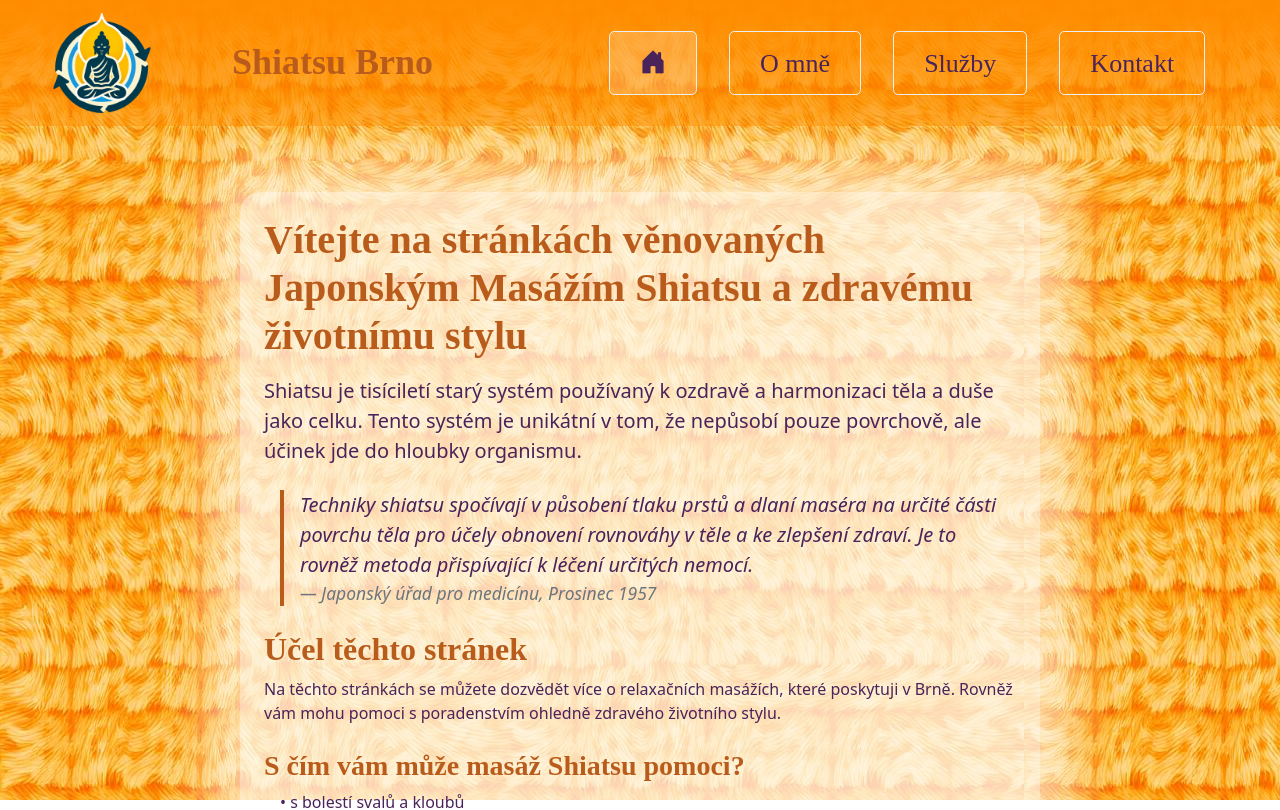
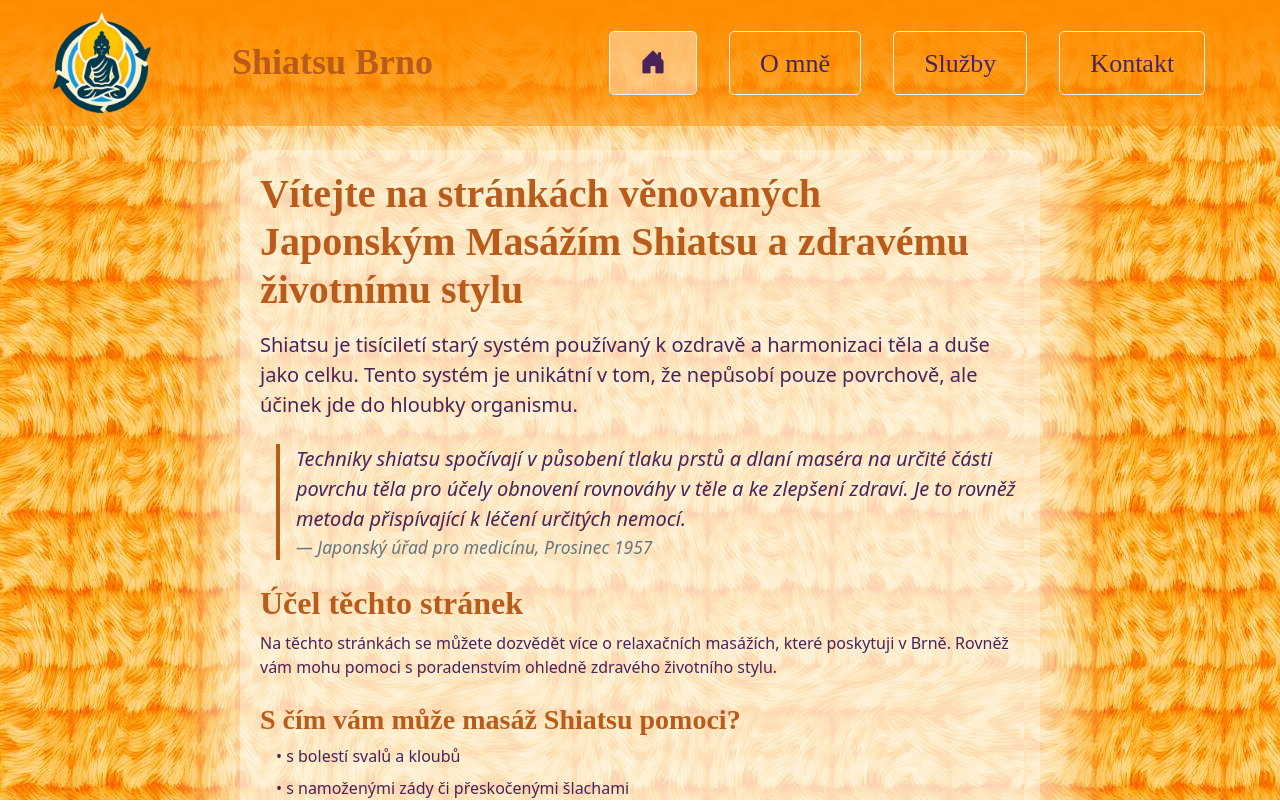
Before and after one commit to Ankhtepot/ShiatsuPetrklic, an Angular app: page /cs/home in a window 1280 px wide. Shown: the top 810 px of the page. Built offline with nearby package versions, Linux system fonts and the light colour scheme.

Commit message:
- added content-card for unification - restyling contact.component

```diff
--- /dev/null
+++ b/src/app/Components/content-card/content-card.component.html
@@ -0,0 +1,3 @@
+<div class="content" [ngStyle]="{ width: width}">
+  <ng-content></ng-content>
+</div>
--- /dev/null
+++ b/src/app/Components/content-card/content-card.component.scss
@@ -0,0 +1,15 @@
+@use '../../../styles/index' as styles;
+
+.content {
+  @include styles.frosted-glass(); // shared visual style
+  position: relative;
+  width: 100%;
+  padding: 20px;
+  margin: 150px auto 50px auto;
+  z-index: 20;
+  color: styles.$text-on-orange;
+
+  @media (max-width: 500px) {
+    margin-top: 120px; // Smaller shift on mobile
+  }
+}
--- a/src/app/Components/header_professional/header-professional.component.scss
+++ b/src/app/Components/header_professional/header-professional.component.scss
@@ -78,7 +78,7 @@ $background-color: 255;
   }
 
   a.active {
-    background-color: rgba($background-color, $background-color, $background-color, 0.2);
+    background-color: rgba($background-color, $background-color, $background-color, 0.4);
     transition: color 0.3s;
     font-weight: bold;
 
--- a/src/app/pages/about-me/about-me.component.html
+++ b/src/app/pages/about-me/about-me.component.html
@@ -1,4 +1,4 @@
-<div class="card content p-4">
+<app-content-card>
   <div class="profile-section">
     <p>
       <img
@@ -30,6 +30,4 @@
       <span [innerHTML]="T.about_me_part3 | text" class="d-block"></span>
     </p>
   </div>
-</div>
-
-<div style="height: 100px"></div>
+</app-content-card>
--- a/src/app/pages/about-me/about-me.component.ts
+++ b/src/app/pages/about-me/about-me.component.ts
@@ -3,13 +3,14 @@ import {Category, ImageSize, ImagesService} from "../../services/images.service"
 import {T} from '../../shared/constants/text.tokens';
 import {ETextStyle, TextPipe} from "../../pipes/text.pipe";
 import {CommonModule} from '@angular/common';
+import {ContentCardComponent} from '../../Components/content-card/content-card.component';
 
 @Component({
   selector: 'app-about-me',
   templateUrl: './about-me.component.html',
   styleUrls: ['./about-me.component.scss'],
   standalone: true,
-  imports: [CommonModule, TextPipe]
+  imports: [CommonModule, TextPipe, ContentCardComponent]
 })
 export class AboutMeComponent implements OnInit {
   profileImagePath: string = '';
--- a/src/app/pages/contact/contact.component.html
+++ b/src/app/pages/contact/contact.component.html
@@ -1,25 +1,23 @@
-<div class="container contact-container">
-  <div class="row g-4">
+<app-content-card [width]="'80%'">
+  <div class="row g-4 align-items-stretch">
     <!-- Left Column: Contact Form -->
-    <div class="col-12 col-md-6">
+    <div class="col-12 col-md-5">
       <app-contact-form></app-contact-form>
     </div>
 
-    <!-- Divider for larger screens -->
-    <div class="d-none d-md-flex justify-content-center align-items-center col-auto px-0">
+    <!-- Divider -->
+    <div class="d-none d-md-flex justify-content-center align-items-center col-md-1 px-0">
       <div style="width: 1px; background-color: #ccc; height: 100%;"></div>
     </div>
-
-    <!-- Divider for smaller screens -->
     <div class="d-md-none col-12">
-      <hr/>
+      <hr />
     </div>
 
     <!-- Right Column: Contact Info -->
     <div class="col-12 col-md-6">
       <h2>{{ T.contact_information | text }}</h2>
-      <app-contact-information [labelWidth]="labelWidth"/>
-      <h2>{{ T.how_to_find_me | text}}</h2>
+      <app-contact-information [labelWidth]="labelWidth" />
+      <h2>{{ T.how_to_find_me | text }}</h2>
       <div class="map-container mt-3">
         <iframe
           src="https://www.google.com/maps/embed?pb=!1m18!1m12!1m3!1d2606.9183654032804!2d16.592320676860048!3d49.20210817138084!2m3!1f0!2f0!3f0!3m2!1i1024!2i768!4f13.1!3m3!1m2!1s0x47129446dfe3322f%3A0x580baaf9e0f1f23b!2zSmFuYSBVaHJhIDE3Ny8xOSwgNjAyIDAwIEJybm8tc3TFmWVkLVZldmXFmcOt!5e0!3m2!1scs!2scz!4v1749007050147!5m2!1scs!2scz"
@@ -33,4 +31,4 @@
       </div>
     </div>
   </div>
-</div>
+</app-content-card>
--- a/src/app/pages/contact/contact.component.scss
+++ b/src/app/pages/contact/contact.component.scss
@@ -1,21 +1,7 @@
 @use "../../../styles/index" as styles;
 
-.contact-container {
-  color: styles.$text-on-text_background;
-  padding: 13em 2em 5em 2em;
-
-  .row {
-    @include styles.frosted-glass();
-  }
-
-  h2 {
-    margin-bottom: 1rem;
-    font-weight: bold;
-  }
-
-  .map-container {
-    border-radius: 0.5rem;
-    overflow: hidden;
-    box-shadow: 0 0 10px rgba(0, 0, 0, 0.15);
-  }
+.map-container {
+  border-radius: 0.5rem;
+  overflow: hidden;
+  box-shadow: 0 0 10px rgba(0, 0, 0, 0.15);
 }
--- a/src/app/pages/contact/contact.component.ts
+++ b/src/app/pages/contact/contact.component.ts
@@ -5,13 +5,14 @@ import {CommonModule} from '@angular/common';
 import {ContactFormComponent} from './contact-form/contact-form.component';
 import {TextPipe} from '../../pipes/text.pipe';
 import {ContactInformationComponent} from './contact-information.component/contact-information.component';
+import {ContentCardComponent} from '../../Components/content-card/content-card.component';
 
 @Component({
   selector: 'app-contact',
   templateUrl: './contact.component.html',
   styleUrls: ['./contact.component.scss'],
   standalone: true,
-  imports: [CommonModule, ContactFormComponent, ContactInformationComponent, TextPipe]
+  imports: [CommonModule, ContactFormComponent, ContactInformationComponent, TextPipe, ContentCardComponent]
 })
 export class ContactComponent {
   protected readonly T = T;
--- a/src/app/pages/home/home.component.html
+++ b/src/app/pages/home/home.component.html
@@ -1,4 +1,4 @@
-<div class="content p-4">
+<app-content-card>
   <div class="text-section">
     <h1 class="fw-bold">{{ T.home_title | text }}</h1>
 
@@ -29,6 +29,4 @@
       <li>• {{ T.home_benefits_11 | text }}</li>
     </ul>
   </div>
-</div>
-
-<div style="height: 100px"></div>
+</app-content-card>
--- a/src/app/pages/home/home.component.ts
+++ b/src/app/pages/home/home.component.ts
@@ -1,16 +1,16 @@
-import { Component, signal } from '@angular/core';
+import { Component } from '@angular/core';
 import { CommonModule } from '@angular/common';
 import {TextPipe} from '../../pipes/text.pipe';
 import {T} from '../../shared/constants/text.tokens';
+import {ContentCardComponent} from '../../Components/content-card/content-card.component';
 
 @Component({
   selector: 'app-home',
   standalone: true,
-  imports: [CommonModule, TextPipe],
+  imports: [CommonModule, TextPipe, ContentCardComponent],
   templateUrl: './home.component.html',
   styleUrls: ['./home.component.scss']
 })
 export class HomeComponent {
-  profileImagePath = signal('images/profile.jpg'); // You can change this path
   protected readonly T = T;
 }
```
Also changed, not shown: src/app/Components/content-card/content-card.component.ts (added, +15 -0 lines).
